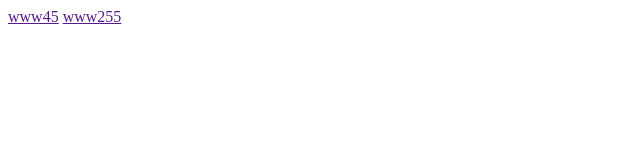
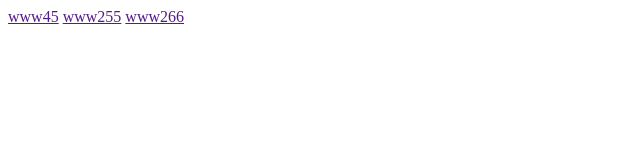
Before and after one commit to renshengruxi666/git1611, a plain HTML site: page index3.html in a window 1280 px wide. Shown: the full height of the page, 0-640 px from the left. Drawn offline with Linux system fonts and the light colour scheme.

Commit message:
dev2代码

```diff
--- a/index3.html
+++ b/index3.html
@@ -7,5 +7,6 @@
 <body>
 <a href="">www45</a>
 <a href="">www255</a>
+<a href="">www266</a>
 </body>
 </html>
```
